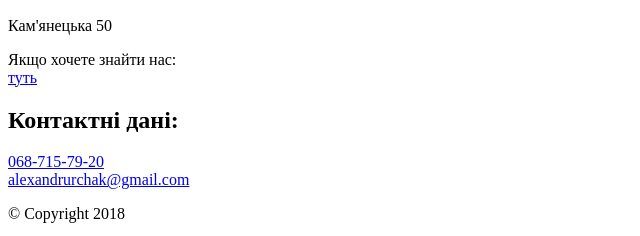
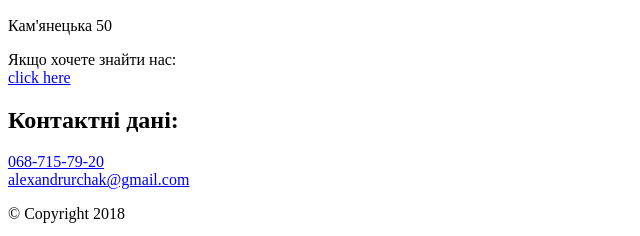
Before and after one commit to Alex121512/bussines, a plain HTML site: page info.html in a window 1280 px wide. Shown: the part 231-467 px from the top of the page, 0-640 px from the left. Drawn offline with Linux system fonts and the light colour scheme.

Commit message:
first commit

```diff
--- a/info.html
+++ b/info.html
@@ -27,7 +27,7 @@
 		<p>Кам'янецька 50</p>
 		<p>
 			Якщо хочете знайти нас: <br>
-			<a href="https://github.com/Alex121512">туть</a>
+			<a href="https://github.com/Alex121512">click here</a>
 		</p>
 	</section>
 
```
